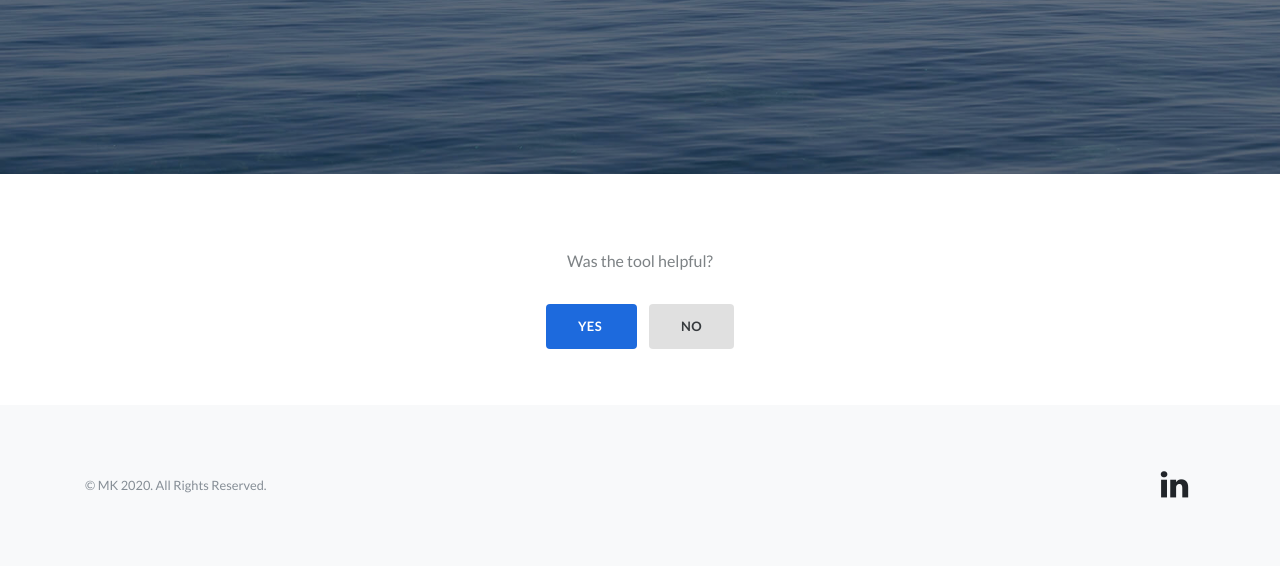
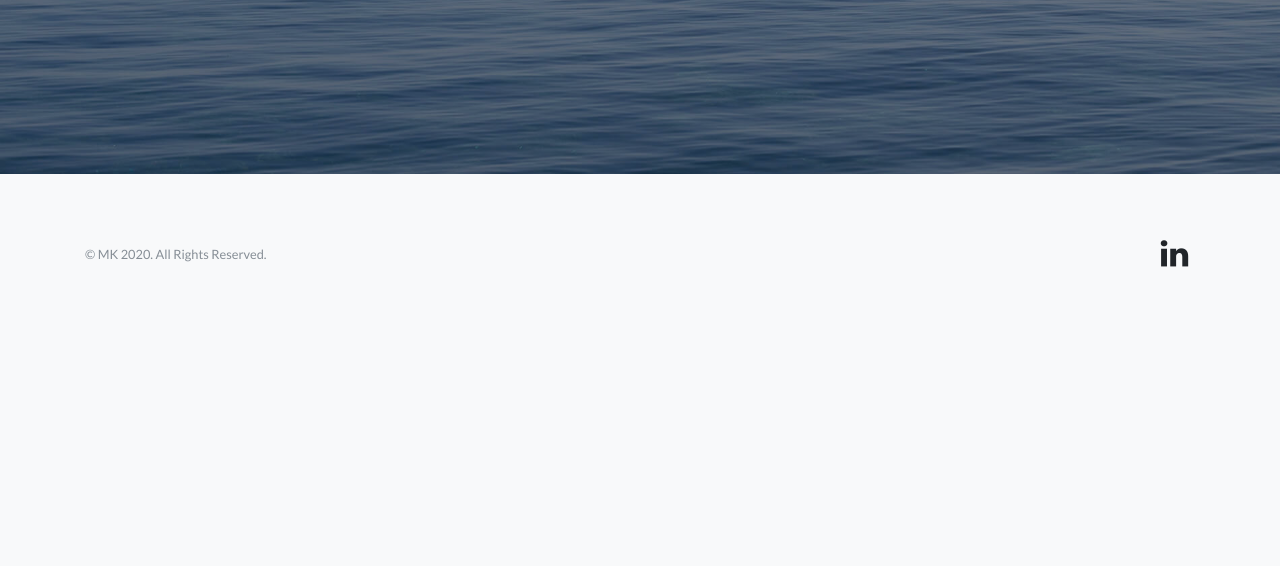
Before and after one commit to Marrkon/Msc-pipeline-interface, a Flask app: page / in a window 1280 px wide. Shown: the part 614-1180 px from the top of the page. After the commit the page ends 881 px from the top, so only its background shows below. Run offline with Flask 2, Linux system fonts and the light colour scheme; some libraries are stand-ins or nearby versions.

Commit message:
delete redundant form

```diff
--- a/templates/examples.html
+++ b/templates/examples.html
@@ -28,7 +28,7 @@
             </div>
         </div>
     </section>
-    <div class="highlight-clean">
+    <!-- <div class="highlight-clean">
         <div class="container">
             <div class="intro">
                 <h2 class="text-center"></h2>
@@ -36,7 +36,7 @@
             </div>
             <div class="buttons"><a class="btn btn-primary" role="button" href="#">Yes&nbsp;</a><button class="btn btn-light" type="button">No</button></div>
         </div>
-    </div>
+    </div> -->
 
 
 {% endblock %}
--- a/templates/index.html
+++ b/templates/index.html
@@ -11,15 +11,14 @@
                     <h1 class="mb-5" style="color: rgb(255,255,255);font-size: 45px;">Math SAT question solver</h1>
                 </div>
                 <div class="col-md-10 col-lg-8 col-xl-12 offset-xl-1 mx-auto">
-                    <form>
+                    <form method="POST" action="/loading_answer" enctype="multipart/form-data" >
                         <div class="form-row d-md-flex justify-content-md-center">
-                            <div class="col-12 col-md-9 offset-xl-0 mb-2 mb-md-0"><textarea class="form-control form-control-lg" rows="5" placeholder="Enter the text of the task"></textarea></div>
+                            <div class="col-12 col-md-9 offset-xl-0 mb-2 mb-md-0"><textarea name="question_field" class="form-control form-control-lg" rows="5" placeholder="Enter the text of the task"></textarea></div>
                         </div>
-                    </form>
-                </div><br>
-                <div class="col-md-10 col-lg-8 col-xl-12 offset-xl-1 mx-auto">
-                    <form>
-                        <div class="form-row d-md-flex justify-content-md-center">
+
+                        </div><br>
+                            <div class="col-md-10 col-lg-8 col-xl-12 offset-xl-1 mx-auto">
+                            <div class="form-row d-md-flex justify-content-md-center">
                             <div class="col-12 col-md-7 col-xl-5 offset-xl-0 d-xl-flex justify-content-xl-end align-items-xl-center"><button class="btn btn-primary btn-block btn-lg d-xl-flex justify-content-xl-center align-items-xl-center" type="submit" style="margin-top: 3%;">Calculate</button></div>
                         </div>
                     </form>
@@ -27,7 +26,7 @@
             </div>
         </div>
     </header>
-    <div class="highlight-clean">
+    <!-- <div class="highlight-clean">
         <div class="container">
             <div class="intro">
                 <h2 class="text-center"></h2>
@@ -35,6 +34,6 @@
             </div>
             <div class="buttons"><a class="btn btn-primary" role="button" href="#">Yes&nbsp;</a><button class="btn btn-light" type="button">No</button></div>
         </div>
-    </div>
+    </div> -->
 
  {% endblock %}
```
Also changed, not shown: 1 other file.
